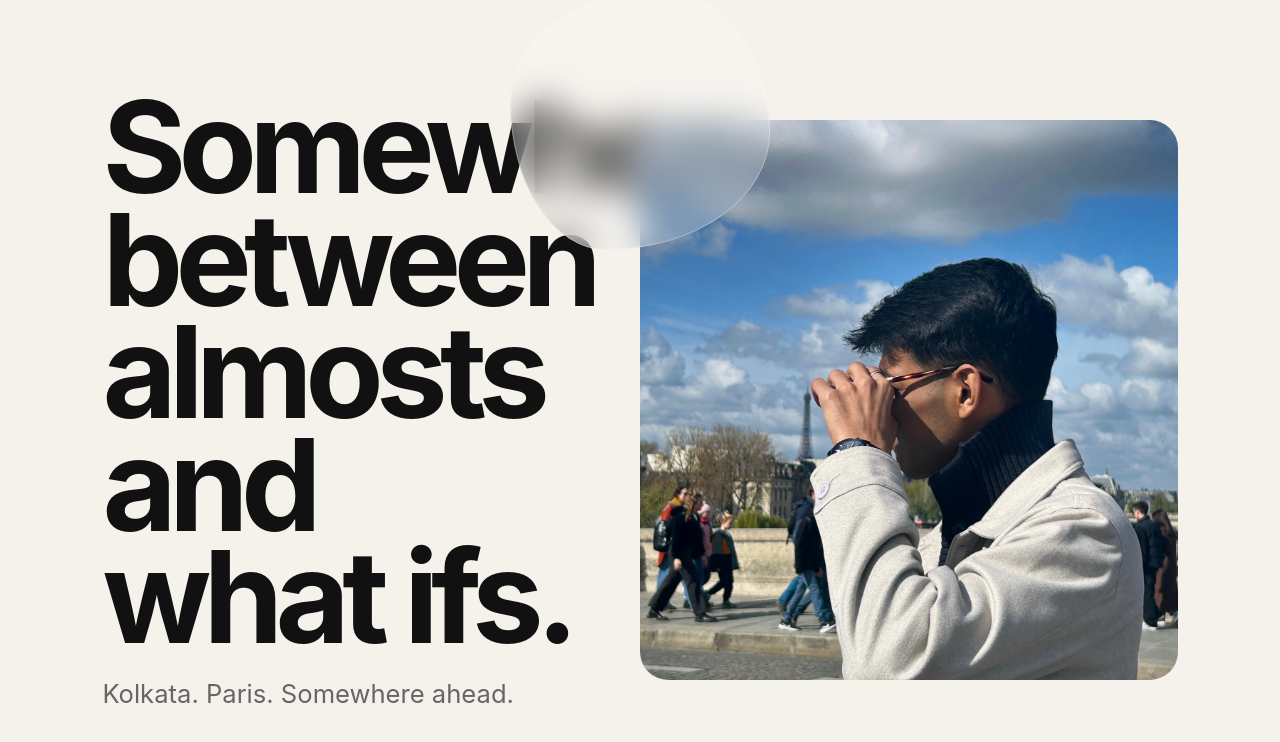
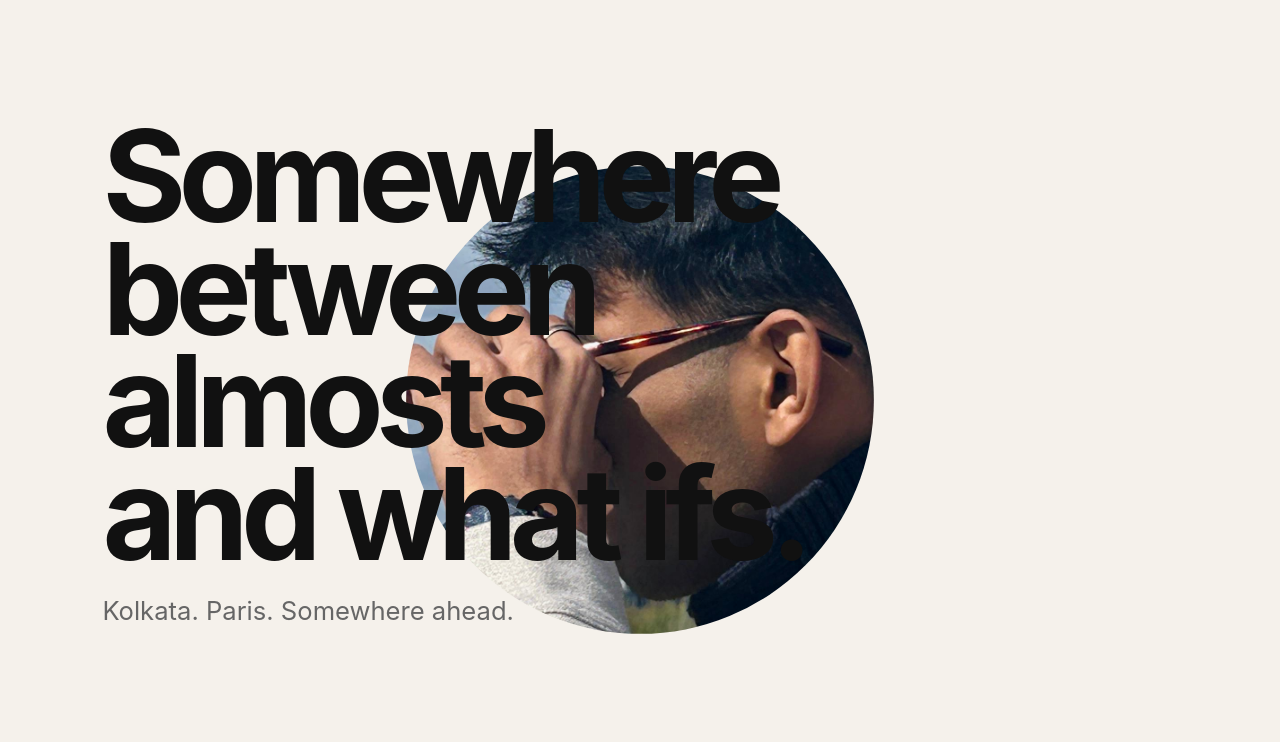
Before and after one commit to ipravin/thisispravin, a website built with Vite: page index.html in a window 1280 px wide. Built offline with nearby package versions, Linux system fonts and the light colour scheme.

Commit message:
restore working portal version

```diff
--- a/index.html
+++ b/index.html
@@ -5,13 +5,20 @@
   <meta charset="UTF-8">
   <meta name="viewport" content="width=device-width, initial-scale=1.0">
   <title>This Is Pravin</title>
-
   <link rel="stylesheet" href="styles.css">
 </head>
 
 <body>
 
   <section class="hero">
+
+    <img
+      src="assets/eiffel.jpg"
+      class="hero-image"
+      id="heroImage"
+      alt="Pravin in Paris">
+
+    <div id="portal"></div>
 
     <div class="hero-content">
 
@@ -28,17 +35,6 @@
 
     </div>
 
-    <div class="image-zone">
-
-      <img
-        src="assets/eiffel.jpg"
-        id="heroImage"
-        alt="Pravin in Paris">
-
-      <div id="blob"></div>
-
-    </div>
-
   </section>
 
   <script src="script.js"></script>
--- a/script.js
+++ b/script.js
@@ -1,90 +1,90 @@
-const blob =
-document.getElementById(
-  "blob"
-);
+const image = document.getElementById("heroImage");
+const portal = document.getElementById("portal");
 
-let mouseX = 0;
-let mouseY = 0;
+let mx = window.innerWidth / 2;
+let my = window.innerHeight / 2;
 
-let blobX = 0;
-let blobY = 0;
+let px = mx;
+let py = my;
 
-let velocityX = 0;
-let velocityY = 0;
+let vx = 0;
+let vy = 0;
 
-const zone =
-document.querySelector(
-  ".image-zone"
-);
+let lastX = px;
+let lastY = py;
 
-window.addEventListener(
-  "mousemove",
-  (e)=>{
+window.addEventListener("mousemove", (e) => {
+  mx = e.clientX;
+  my = e.clientY;
+});
 
-    const rect =
-      zone.getBoundingClientRect();
+function animate() {
 
-    mouseX =
-      e.clientX -
-      rect.left;
+  px += (mx - px) * 0.055;
+  py += (my - py) * 0.055;
 
-    mouseY =
-      e.clientY -
-      rect.top;
+  vx = px - lastX;
+  vy = py - lastY;
 
-  }
-);
+  lastX = px;
+  lastY = py;
 
-function animate(){
-
-  velocityX =
-    (mouseX - blobX)
-    * 0.08;
-
-  velocityY =
-    (mouseY - blobY)
-    * 0.08;
-
-  blobX += velocityX;
-  blobY += velocityY;
-
-  const speed =
-  Math.min(
-    Math.sqrt(
-      velocityX*velocityX +
-      velocityY*velocityY
-    ),
-    40
+  const speed = Math.min(
+    Math.sqrt(vx * vx + vy * vy),
+    60
   );
 
-  const stretch =
-    1 + speed * 0.03;
+  const time =
+    performance.now() * 0.002;
 
-  const squash =
-    1 - speed * 0.01;
+  const wobble =
+    Math.sin(time) * 18 +
+    Math.cos(time * 1.6) * 10;
 
-  blob.style.left =
-    blobX + "px";
+  const radius =
+    240 +
+    wobble +
+    speed * 1.5;
 
-  blob.style.top =
-    blobY + "px";
+  const stretchX =
+    1 + Math.abs(vx) * 0.01;
 
-  blob.style.transform =
-  `
-  translate(-50%,-50%)
-  scale(${stretch},${squash})
-  rotate(${speed*2}deg)
-  `;
+  const stretchY =
+    1 + Math.abs(vy) * 0.01;
 
-  requestAnimationFrame(
-    animate
-  );
+  portal.style.left =
+    px + "px";
+
+  portal.style.top =
+    py + "px";
+
+  portal.style.transform =
+    `
+    translate(-50%,-50%)
+    scale(${stretchX},${stretchY})
+    `;
+
+  image.style.clipPath =
+    `
+    ellipse(
+      ${radius * stretchX}px
+      ${radius * stretchY}px
+      at
+      ${px}px
+      ${py}px
+    )
+    `;
+
+  image.style.transform =
+    `
+    translate(
+      ${(px - window.innerWidth / 2) * 0.01}px,
+      ${(py - window.innerHeight / 2) * 0.01}px
+    )
+    scale(1.06)
+    `;
+
+  requestAnimationFrame(animate);
 }
 
-blobX =
-zone.offsetWidth/2;
-
-blobY =
-zone.offsetHeight/2;
-
 animate();
--- a/styles.css
+++ b/styles.css
@@ -11,18 +11,35 @@ body{
 }
 
 .hero{
+  position:relative;
   width:100vw;
   height:100vh;
+  overflow:hidden;
+}
 
-  display:flex;
-  align-items:center;
-  justify-content:space-between;
+.hero-image{
 
-  padding:0 8vw;
+  position:absolute;
+  inset:0;
+
+  width:100%;
+  height:100%;
+
+  object-fit:cover;
+
+  clip-path:circle(0px at 50% 50%);
 }
 
 .hero-content{
-  width:45%;
+
+  position:absolute;
+
+  left:8vw;
+  top:15vh;
+
+  color:#111;
+
+  z-index:2;
 }
 
 .hero-content h1{
@@ -33,8 +50,6 @@ body{
   line-height:.88;
 
   letter-spacing:-0.06em;
-
-  color:#111;
 }
 
 .hero-content p{
@@ -47,57 +62,19 @@ body{
   clamp(18px,2vw,26px);
 }
 
-.image-zone{
-
-  width:42vw;
-  height:70vh;
-
-  position:relative;
-}
-
-.image-zone img{
-
-  width:100%;
-  height:100%;
-
-  object-fit:cover;
-
-  border-radius:28px;
-}
-
-/* LIQUID BLOB */
-
-#blob{
+#portal{
 
   position:absolute;
 
-  width:260px;
-  height:260px;
+  width:220px;
+  height:220px;
 
-  left:50%;
-  top:50%;
-
-  border-radius:58% 42% 63% 37% /
-                43% 55% 45% 57%;
-
-  backdrop-filter:blur(18px);
-
-  background:
-  rgba(
-    255,
-    255,
-    255,
-    0.18
-  );
-
-  border:
-  1px solid
-  rgba(255,255,255,.3);
+  border-radius:50%;
 
   transform:
   translate(-50%,-50%);
 
   pointer-events:none;
 
-  mix-blend-mode:screen;
+  z-index:3;
 }
```
